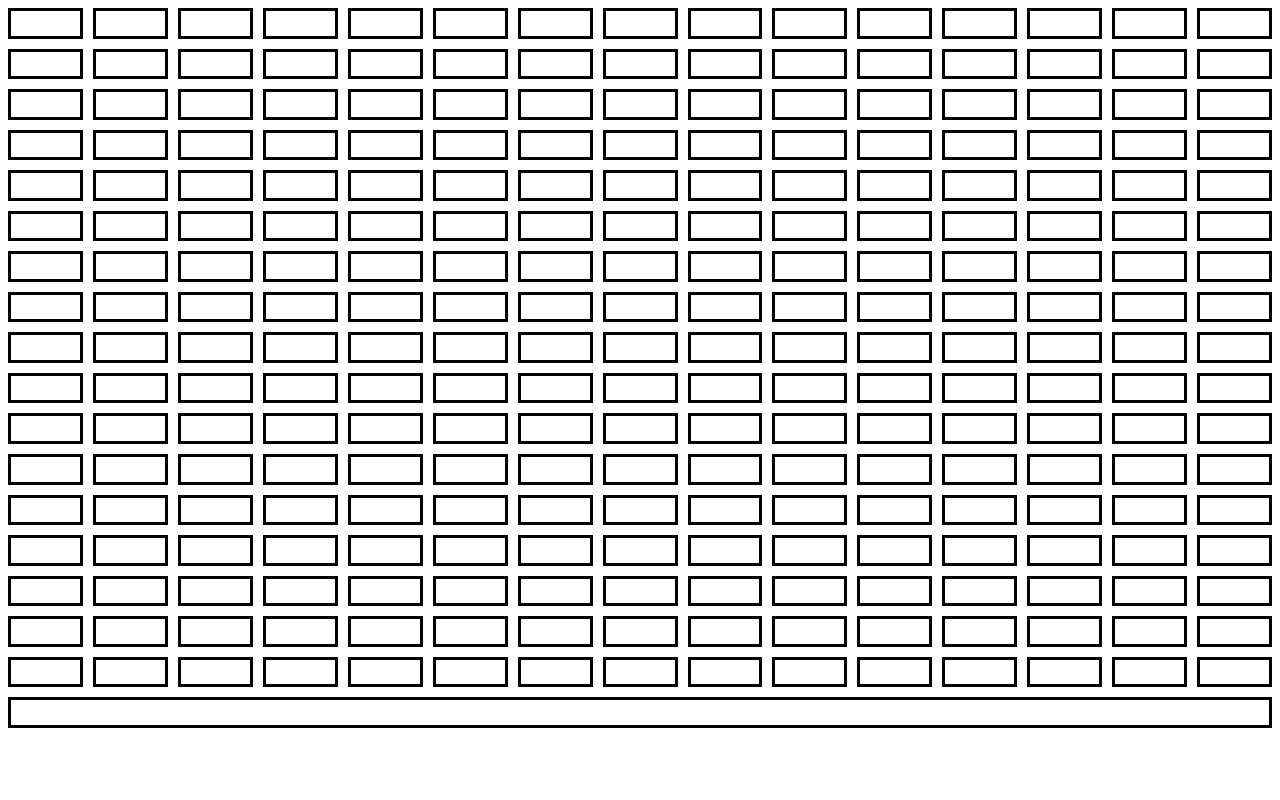
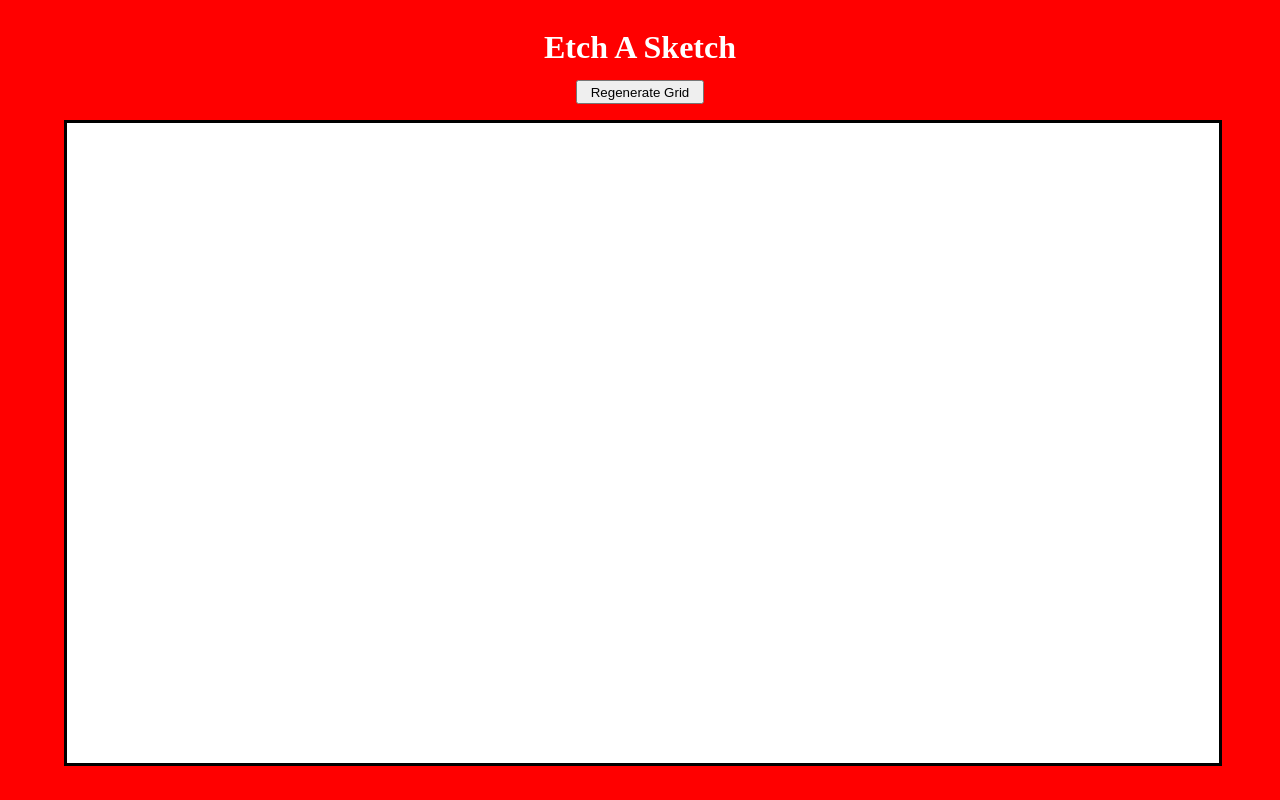
Before and after one commit to Adonuu/odin-etch-a-sketch, a plain HTML site: page index.html in a window 1280 px wide. Drawn offline with Linux system fonts and the light colour scheme.

Commit message:
added button to regenerate the grid restyled the page to make it look more like an etch a sketch

```diff
--- a/index.css
+++ b/index.css
@@ -1,20 +1,54 @@
+:root {
+    --gridItemWidth: 6.25%;
+}
+
+body {
+    background-color: red;
+    font-family:'Times New Roman', Times, serif;
+}
+
 #gridContainer {
+    top: 15vh;
+    left: 5%;
+    position: absolute;
     display: flex;
     flex-flow: row wrap;
     justify-content: space-evenly;
-    gap: 10px 10px;
-    width: 100%;
-    height: 90vh;
+    width: 90%;
+    height: 80vh;
+    border-width: 1%;
+    border-style: solid;
+    background-color: white;
 }
 
 .gridItem {
-    border-color: black;
-    border-width: 1%;
-    border-style: solid;
     flex-grow: 1;
-    width: 5.1%;
+    width: var(--gridItemWidth);
 }
 
 .black {
     background-color: black;
 }
+
+#topBar {
+    display: flex;
+    width: 100%;
+    height: 13vh;
+    flex-flow: column nowrap;
+    justify-content: center;
+    align-items: center;
+    background-color: red;
+}
+
+h1 {
+    position: relative;
+    color: white;
+    height: 70%;
+}
+
+button {
+    position: absolute;
+    top: 10%;
+    width: 10%;
+    height: 3%;
+}
--- a/index.html
+++ b/index.html
@@ -8,6 +8,10 @@
     <link rel="stylesheet" href="index.css">
 </head>
 <body>
+    <div id="topBar">
+        <h1 id="title">Etch A Sketch</h1>
+        <button id="newGrid">Regenerate Grid</button>
+    </div>
     <div id="gridContainer"></div>
 </body>
 </html>
--- a/index.js
+++ b/index.js
@@ -1,12 +1,21 @@
-// create a 16x16 etch a sketch grid
+
+function createGrid(size) {
+    // grab the container to place the grid within
     let gridContainer = document.querySelector('#gridContainer');
 
-for (let i = 0; i < 256; i++) {
+    // generate the elements into the container
+    for (let i = 0; i < (size * size); i++) {
         const element = document.createElement('div');
         element.setAttribute('id', 'gridItem' + i.toString());
         element.classList.add('gridItem');
         gridContainer.appendChild(element);
     }
+
+    // update the width of the items, this is done by updating the css variable gridItemWidth
+    let gridItemWidth = 100 / size;
+    gridItemWidth.toString;
+    gridItemWidth = gridItemWidth + '%';
+    document.documentElement.style.setProperty('--gridItemWidth', gridItemWidth);
 
     //  add event so when mouse is hovered over a grid item, the background changes from black to white, and vice versa
     // this simulates the etch a sketch logic
@@ -15,5 +24,30 @@ let gridItems = document.querySelectorAll('.gridItem');
     gridItems.forEach((gridItem) => {
         gridItem.addEventListener('mouseover', (e) => {
             e.target.classList.toggle('black');
+        });
+    });
+}
+
+function removeGrid() {
+    // grab the container to remove the grid from
+    let gridContainer = document.querySelector('#gridContainer');
+    // loops through until the grid container has no more children, removing the grid
+    while (gridContainer.firstChild) {
+        gridContainer.removeChild(gridContainer.lastChild);
+    }
+}
+
+// run createGrid function on startup to create a 16x16 grid
+createGrid(16);
+
+// create event on newGrid button to do the following
+// prompt the user for the new grid size max (100x100)
+// remove the current grid
+// generate a new grid with the user size
+let button = document.querySelector('#newGrid');
+button.addEventListener('click', () => {
+    let newSize = prompt('Please enter the new number of rows/columns for the grid:');
+    if (newSize > 100) newSize = 100;
+    removeGrid();
+    createGrid(newSize);
 })
-})
```
Lines whose indentation alone changed are shown as unchanged.
